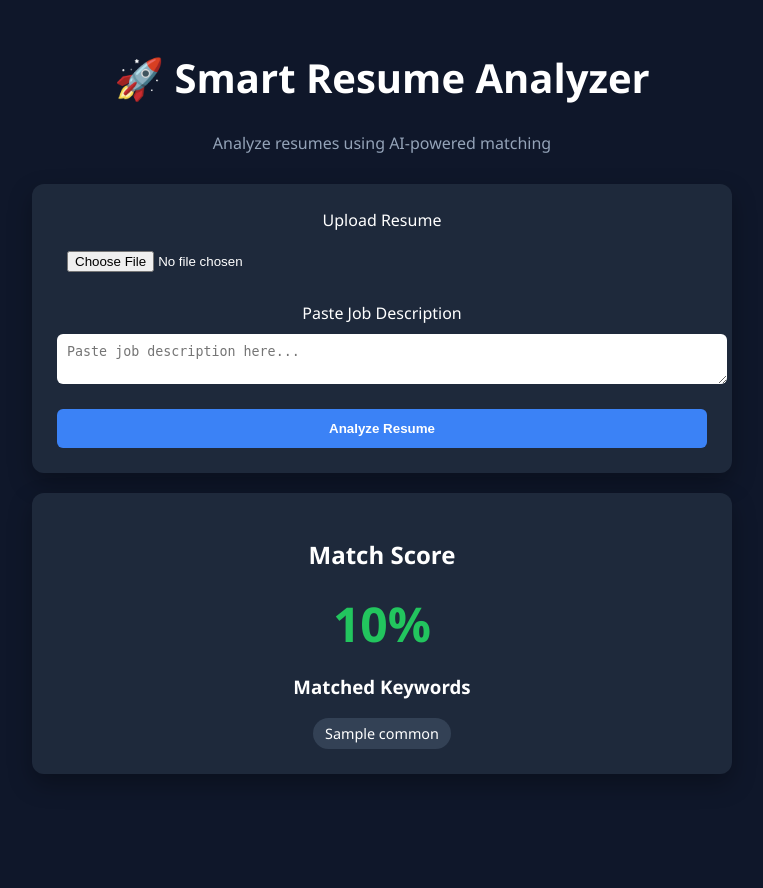
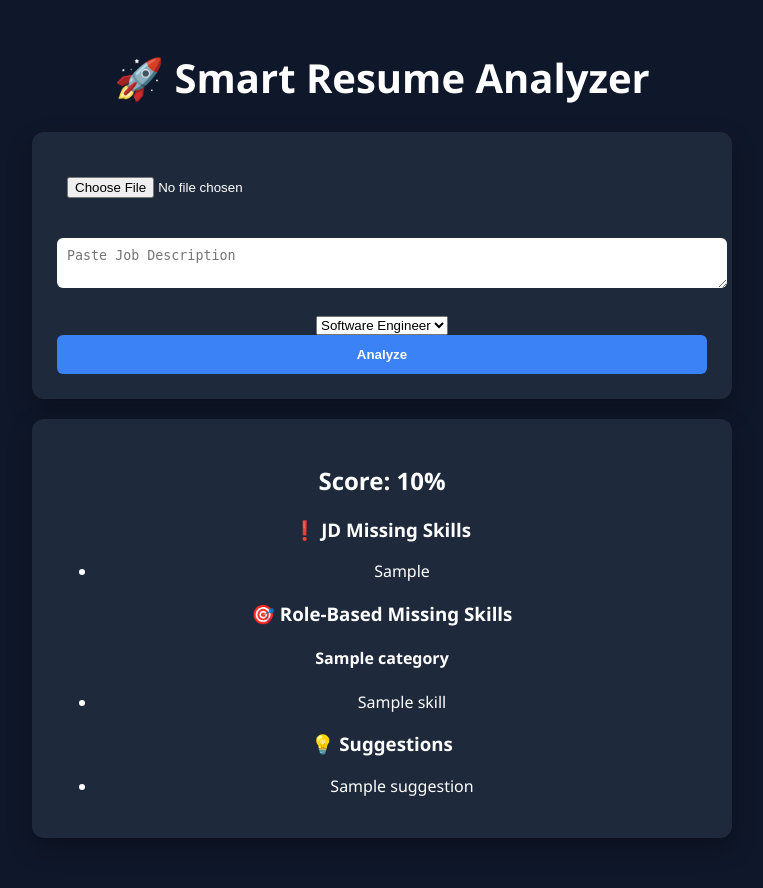
Before and after one commit to harshpawarwork/Smart-Resume-Analyzer, a Flask app: template templates/index.html in a window 1280 px wide. Shown: the whole page, without its empty margins (258-1021 px from the left). Before the commit the page ends 774 px from the top, so only its background shows below. Run offline with Flask 3, Linux system fonts and the light colour scheme; the template is opened without the code that fills it: most values are stand-ins (such as "Sample title", 1, 10 or a date in 2020).

Commit message:
Updated resume analyzer with role-based logic

```diff
--- a/app.py
+++ b/app.py
@@ -1,29 +1,49 @@
 from flask import Flask, render_template, request
-from analyzer import extract_text, clean_text, calculate_similarity, missing_skills
+from analyzer import (
+    extract_text, clean_text,
+    calculate_similarity,
+    jd_missing_skills,
+    role_missing_by_category,
+    generate_suggestions
+)
+from roles import ROLES
 
 app = Flask(__name__)
+
 
 @app.route("/", methods=["GET", "POST"])
 def index():
     if request.method == "POST":
         file = request.files["resume"]
         job_desc = request.form["job_desc"]
+        role = request.form["role"]
 
         resume_text = extract_text(file)
 
-        if resume_text == "ERROR":
-            return "Invalid PDF."
-
-        if resume_text == "NO_TEXT":
-            return "No readable text."
+        if resume_text in ["ERROR", "NO_TEXT"]:
+            return "Error processing resume"
 
         resume_clean = clean_text(resume_text)
         job_clean = clean_text(job_desc)
 
         score = calculate_similarity(resume_clean, job_clean)
-        gaps = missing_skills(resume_clean, job_clean)
 
-        return render_template("index.html", score=score, gaps=gaps)
+        jd_missing = jd_missing_skills(resume_clean, job_clean)
+
+        role_missing = role_missing_by_category(
+            resume_clean,
+            ROLES[role]
+        )
+
+        suggestions = generate_suggestions(role_missing)
+
+        return render_template(
+            "index.html",
+            score=score,
+            jd_missing=jd_missing,
+            role_missing=role_missing,
+            suggestions=suggestions
+        )
 
     return render_template("index.html")
 
--- /dev/null
+++ b/roles.py
@@ -0,0 +1,37 @@
+ROLES = {
+    "Software Engineer": {
+        "Programming": [
+            "python", "java", "c++"
+        ],
+        "Core Concepts": [
+            "data structures", "algorithms", "system design"
+        ],
+        "Tools": [
+            "git", "docker", "api"
+        ]
+    },
+
+    "Data Analyst": {
+        "Programming": [
+            "python", "sql"
+        ],
+        "Tools": [
+            "excel", "tableau", "power bi"
+        ],
+        "Concepts": [
+            "data visualization", "statistics"
+        ]
+    },
+
+    "ML Engineer": {
+        "Programming": [
+            "python"
+        ],
+        "Frameworks": [
+            "tensorflow", "pytorch"
+        ],
+        "Concepts": [
+            "machine learning", "deep learning", "nlp"
+        ]
+    }
+}
--- a/templates/index.html
+++ b/templates/index.html
@@ -10,30 +10,52 @@
 <div class="container">
 
     <h1>🚀 Smart Resume Analyzer</h1>
-    <p class="subtitle">Analyze resumes using AI-powered matching</p>
 
     <form method="POST" enctype="multipart/form-data" class="card">
 
-        <label>Upload Resume</label>
-        <input type="file" name="resume" accept=".pdf" required>
+        <input type="file" name="resume" required>
 
-        <label>Paste Job Description</label>
-        <textarea name="job_desc" placeholder="Paste job description here..." required></textarea>
+        <textarea name="job_desc" placeholder="Paste Job Description" required></textarea>
 
-        <button type="submit">Analyze Resume</button>
+        <select name="role">
+            <option>Software Engineer</option>
+            <option>Data Analyst</option>
+            <option>ML Engineer</option>
+        </select>
+
+        <button type="submit">Analyze</button>
     </form>
 
     {% if score %}
-    <div class="results card">
-        <h2>Match Score</h2>
-        <div class="score">{{ score }}%</div>
+    <div class="card">
 
-        <h3>Matched Keywords</h3>
-        <div class="tags">
-            {% for c in common %}
-                <span>{{ c }}</span>
+        <h2>Score: {{ score }}%</h2>
+
+        <h3>❗ JD Missing Skills</h3>
+        <ul>
+            {% for s in jd_missing %}
+                <li>{{ s }}</li>
             {% endfor %}
-        </div>
+        </ul>
+
+        <h3>🎯 Role-Based Missing Skills</h3>
+
+        {% for category, skills in role_missing.items() %}
+            <h4>{{ category }}</h4>
+            <ul>
+                {% for s in skills %}
+                    <li>{{ s }}</li>
+                {% endfor %}
+            </ul>
+        {% endfor %}
+
+        <h3>💡 Suggestions</h3>
+        <ul>
+            {% for s in suggestions %}
+                <li>{{ s }}</li>
+            {% endfor %}
+        </ul>
+
     </div>
     {% endif %}
 
```
Also changed, not shown: analyzer.py (+64 -37 lines).
